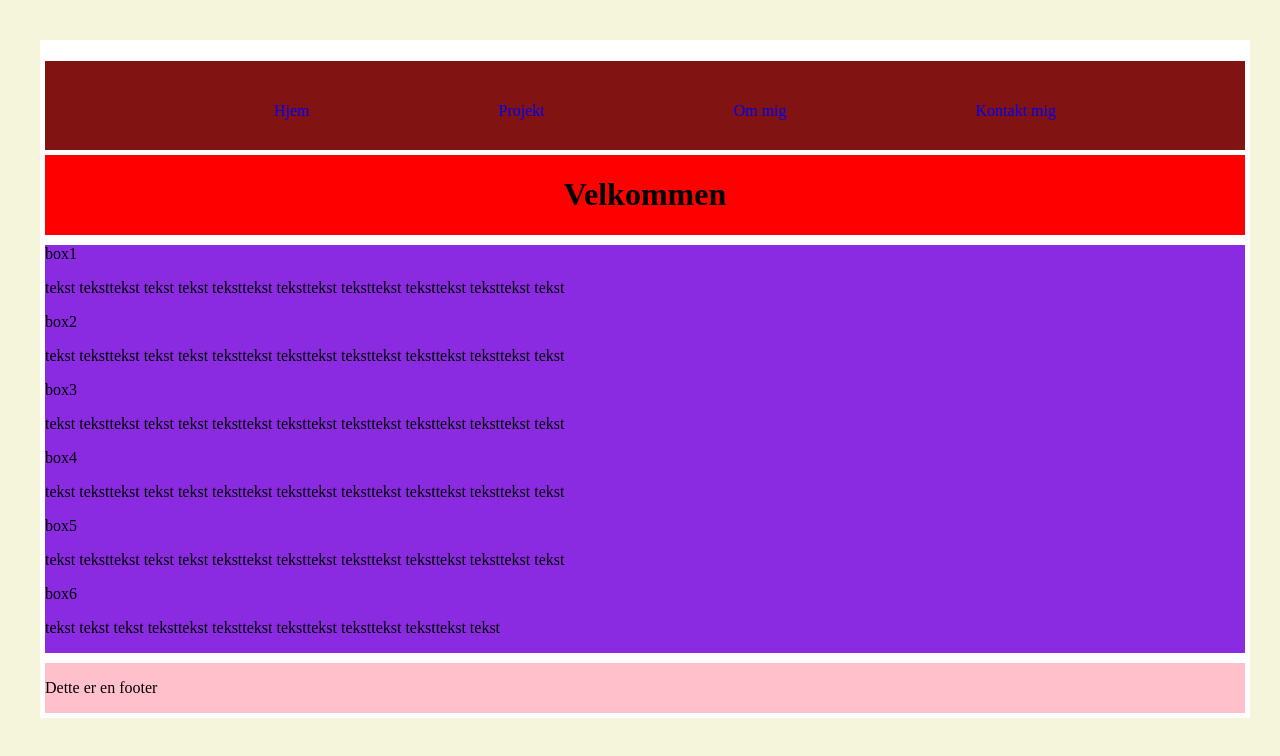
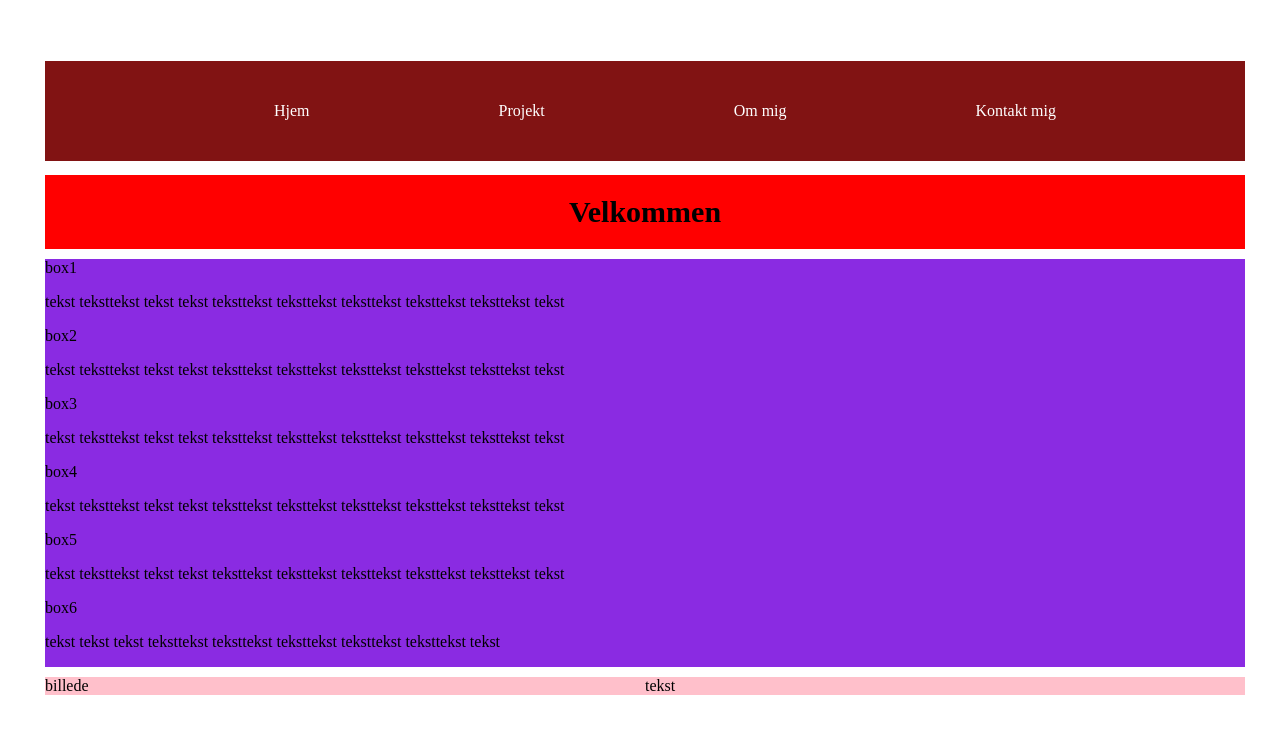
Before and after one commit to Jpha70545/eksame, a plain HTML site: page Flex navigation.html in a window 1280 px wide. Drawn offline with Linux system fonts and the light colour scheme.

Commit message:
sider tilføjet

```diff
--- a/Flex navigation.html
+++ b/Flex navigation.html
@@ -37,7 +37,9 @@
                     <p> tekst tekst tekst teksttekst teksttekst teksttekst teksttekst teksttekst tekst</p>
                 </main>
             <footer class="footer">
-                <p>Dette er en footer</p>
+                <div class="billede">billede</div>
+                <div class="tekst">tekst</div>
+
             </footer>
         </div>
 
--- a/flex.css
+++ b/flex.css
@@ -1,5 +1,5 @@
 body{
-    background-color:beige;
+    background: color #fffaf5;;
     box-sizing:border-box;
     height: 100%;
     padding: 10px;
@@ -15,8 +15,7 @@ body{
         height: 100%;
         padding: 10px;
         margin: 10px;
-        margin-top: 10px;
-        margin-bottom: 10px;
+
 
 
 
@@ -32,11 +31,16 @@ body{
         border: 5px solid white;
         justify-content: center;
 }
+h1{
+    font-size: 10px;
+}
+
 .nav{
     background-color: white;
     height: 100px;
     width: 100%;
     border: 5px solid white;
+    padding-bottom: 20px;
 
 
 
@@ -49,7 +53,7 @@ body{
             justify-content:center;
             justify-content: space-evenly;
             align-items: center;
-            flex:1;
+            flex-wrap: wrap;
 
         }
 
@@ -60,6 +64,7 @@ body{
 
     a:link {
         text-decoration: none;  /* fjerner understregen*/
+        color: white; /* skriften */
     }
 
 
@@ -103,7 +108,14 @@ body{
         height: 100px;
         width: 100%;
         border: 5px solid white;
-
+}
+.billede{
+    Billede
+    width: 100%;
+}
+.tekst{
+    tekst
+    width: 100%;
 }
 
 @media screen and (min-width:600px)
@@ -118,14 +130,21 @@ body{
             width: 100%;
             border: 5px solid white;
 
+
+}
+h1{
+    font-size: 30px;
+}
 }
 .nav ul{
         flex-direction: row;
+
+
         }
         .box1{
             width: 50%;
+
         }
-
         .box2{
             width: 50%;
         }
@@ -142,5 +161,22 @@ body{
             width: 50%;
         }
 
+    .footer{
+        flex-direction: row;
+        }
+        .billede{
 
-}/* mediaQ slut */
+        width: 50%;
+        }
+        .tekst{
+
+        width: 50%;
+        }
+
+
+
+
+
+
+
+        /* mediaQ slut */
```
Also changed, not shown: side1.html (added, +20 -0 lines), side2.html (added, +18 -0 lines), side3.html (added, +11 -0 lines), side4.html (added, +12 -0 lines), 1 other file. Lines whose indentation alone changed are shown as unchanged.
